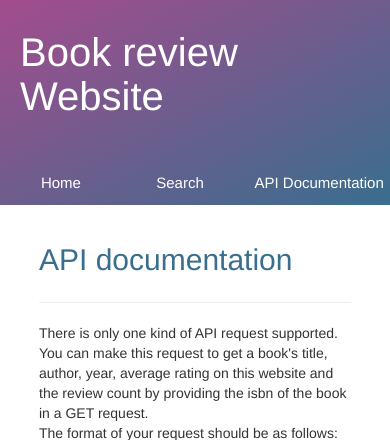
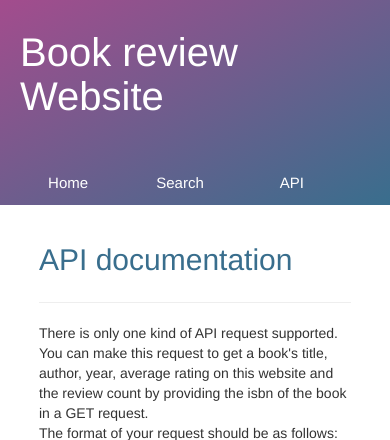
Before and after one commit to haris314/book-review, a Flask app: page /api_documentation in a window 390 px wide. Shown: the top 440 px of the page. Run offline with Flask 2, Linux system fonts and the light colour scheme; some libraries are stand-ins or nearby versions.

Commit message:
Small post-change API documentation is now called API to fit on mobile properly and some width changes

```diff
--- a/static/styles/mainStyle.css
+++ b/static/styles/mainStyle.css
@@ -223,7 +223,7 @@ $backgroundLighter: #27005ad8;
 .navigation .btn {
   margin: 0px;
   font-size: 15px;
-  width: 32%;
+  width: 30%;
   background-color: #ffffff00;
 }
 .navigation .btn:hover {
--- a/static/styles/mainStyle.scss
+++ b/static/styles/mainStyle.scss
@@ -237,7 +237,7 @@ $backgroundLighter: #7a3a6a;
         margin: 0px;
 
         font-size: 15px;
-        width: 32%;
+        width: 30%;
         background-color: #ffffff00;
     }
     .btn:hover{
--- a/templates/layout.html
+++ b/templates/layout.html
@@ -16,7 +16,7 @@
         <div class="navigation">
             <a href="{{ url_for('home') }}"><button class="btn">Home</button></a>
             <a href="{{ url_for('login') }}"><button class="btn">Search</button></a>
-            <a href="{{ url_for('api_documentation') }}"><button class="btn">API Documentation</button></a>
+            <a href="{{ url_for('api_documentation') }}"><button class="btn">API</button></a>
         </div>
 
         <!--Diplay user information if the user is logged in-->
```
Also changed, not shown: 2 other files.
